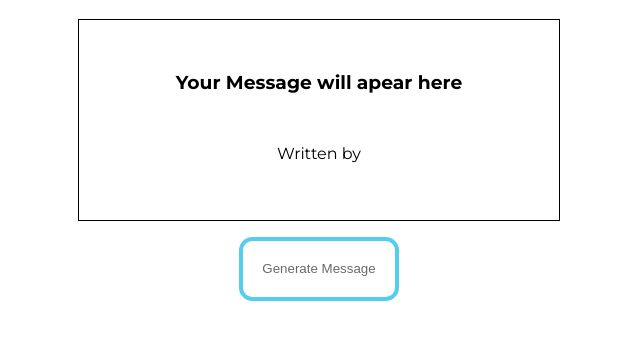
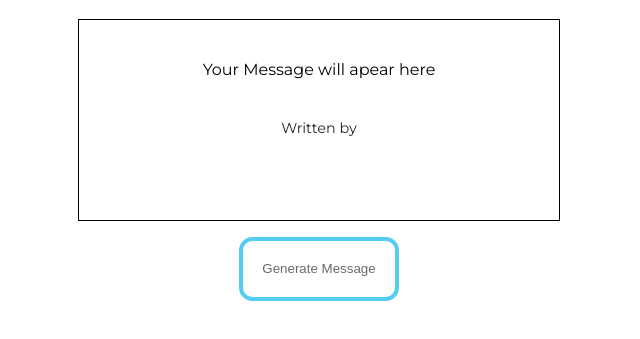
Before and after one commit to wasatchRunner/messageGenerator, a plain HTML site: page index.html in a window 1280 px wide. Shown: the part 71-410 px from the top of the page, without its empty margins (321-961 px from the left). Drawn offline with Linux system fonts and the light colour scheme.

Commit message:
styling didn't come over. saving and recomitting

```diff
--- a/index.html
+++ b/index.html
@@ -16,7 +16,7 @@
         <main>
             <div id="messageBox">
                 <div id="message">
-                    <h3>Your Message will apear here</h3>
+                    Your Message will apear here
                 </div>
             <div id="author">
                 Written by
--- a/resources/CSS/style.css
+++ b/resources/CSS/style.css
@@ -54,6 +54,11 @@ button:hover{
     background-color: rgb(236, 236, 236);
 }
 
-#messages{
-    padding: 2rem;
+#message{
+    padding: 2.5rem;
 }
+
+#author{
+    color: rgb(39, 38, 38);
+    font-size: .9rem;
+}
```
